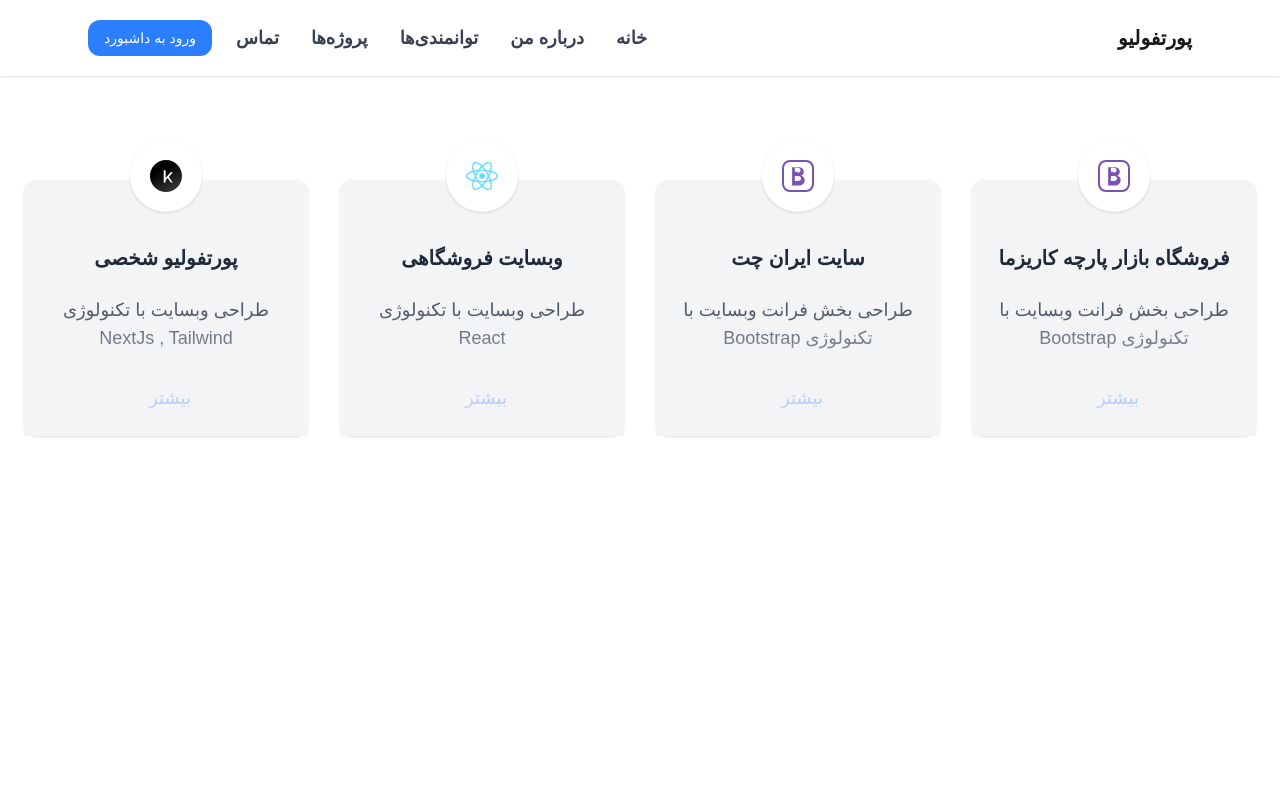
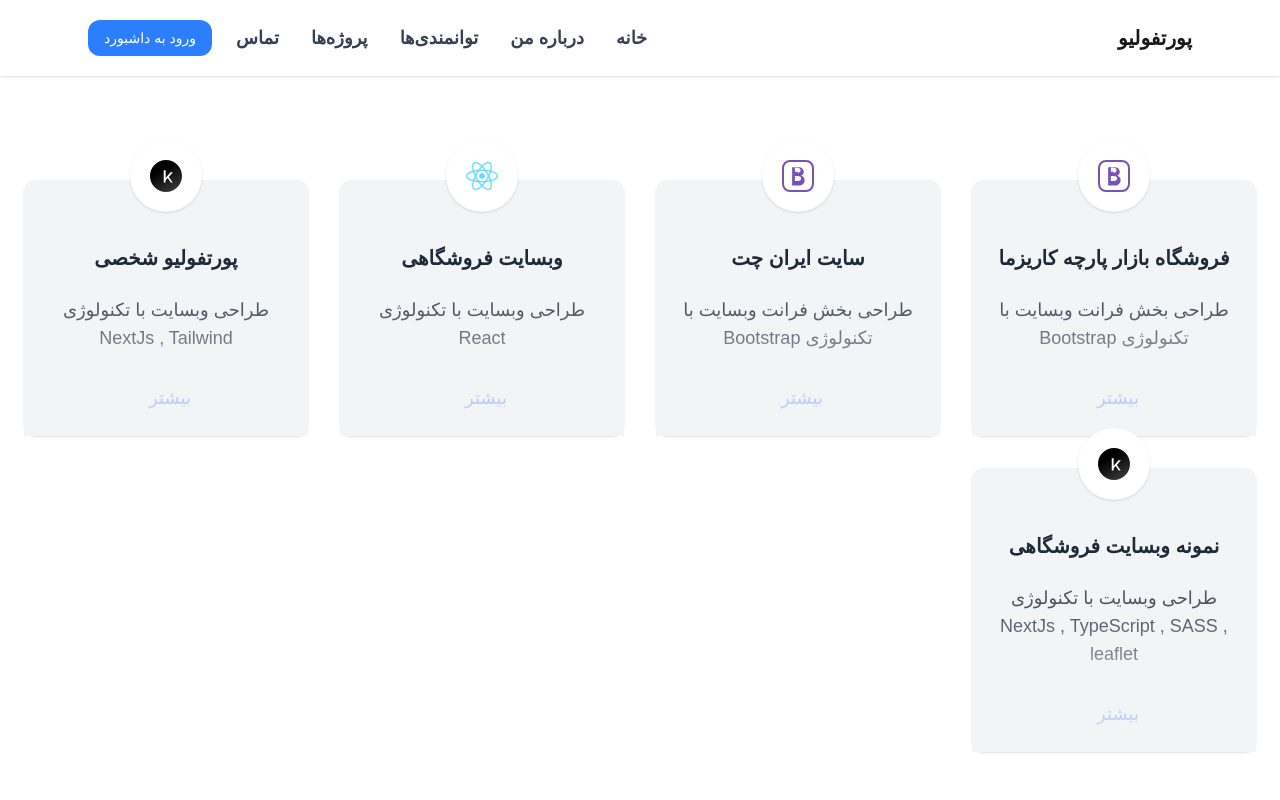
Before and after one commit to hoseinian-ux/Portfolio-Next, a Next.js app: page /projects in a window 1280 px wide. Shown: the top 800 px of the page. Built offline with nearby package versions, Linux system fonts and the light colour scheme.

Commit message:
Update products page and remove search

```diff
--- a/src/app/(public)/projects/page.jsx
+++ b/src/app/(public)/projects/page.jsx
@@ -29,6 +29,13 @@ export default function Projects() {
       description: "طراحی وبسایت با تکنولوژی NextJs , Tailwind",
       href: "https://portfolio-next-5mju.vercel.app/",
     },
+
+     {
+      icon: "/icons/n.svg",
+      title:" نمونه وبسایت فروشگاهی",
+      description: "طراحی وبسایت با تکنولوژی NextJs , TypeScript , SASS , leaflet",
+      href: "https://my-ecommerce-store-mzupcp9cm-hoseinian-uxs-projects.vercel.app/",
+    },
   ];
 
   return (
```
Also changed, not shown: 1 other file (tests, documents, lock files or other folders).
